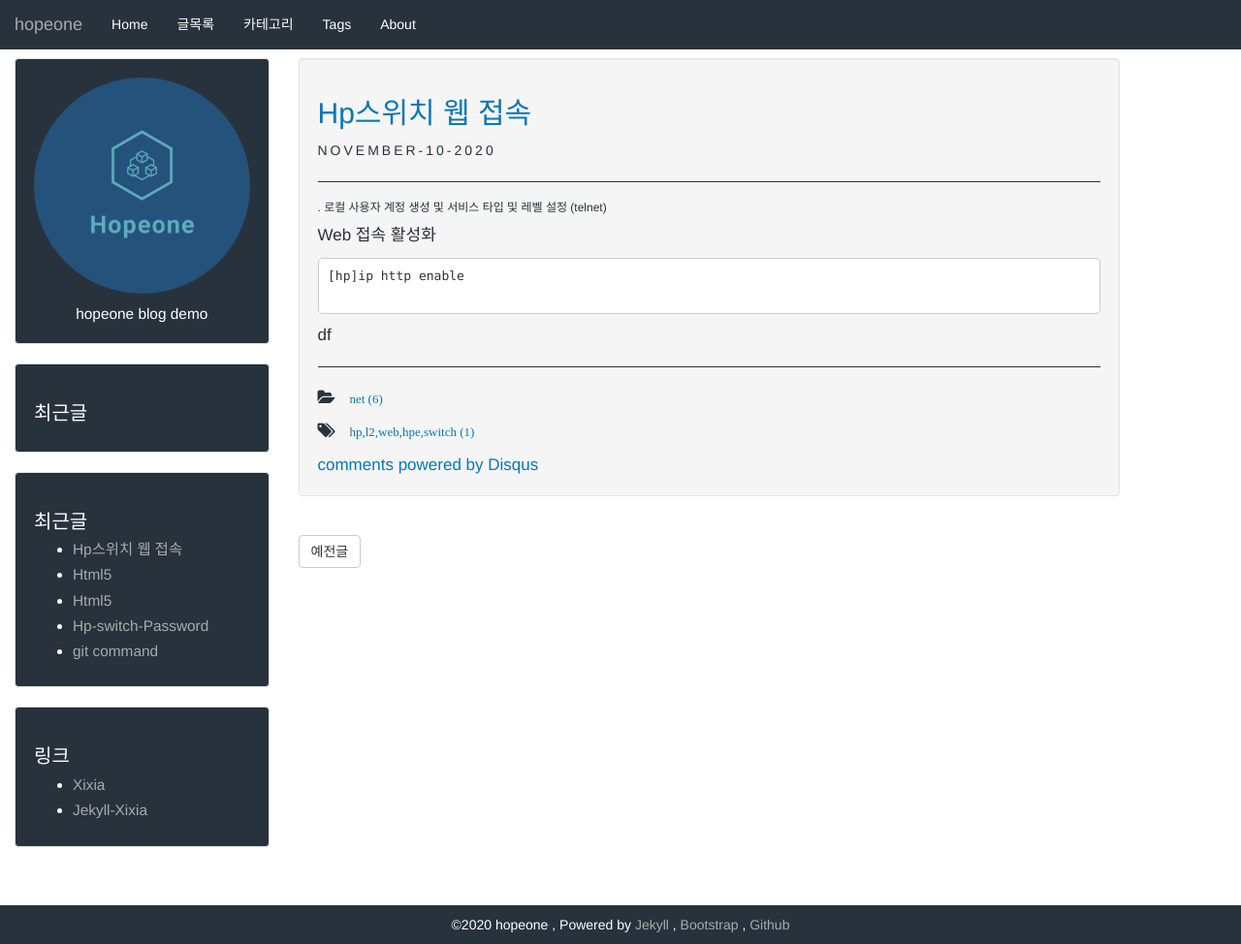
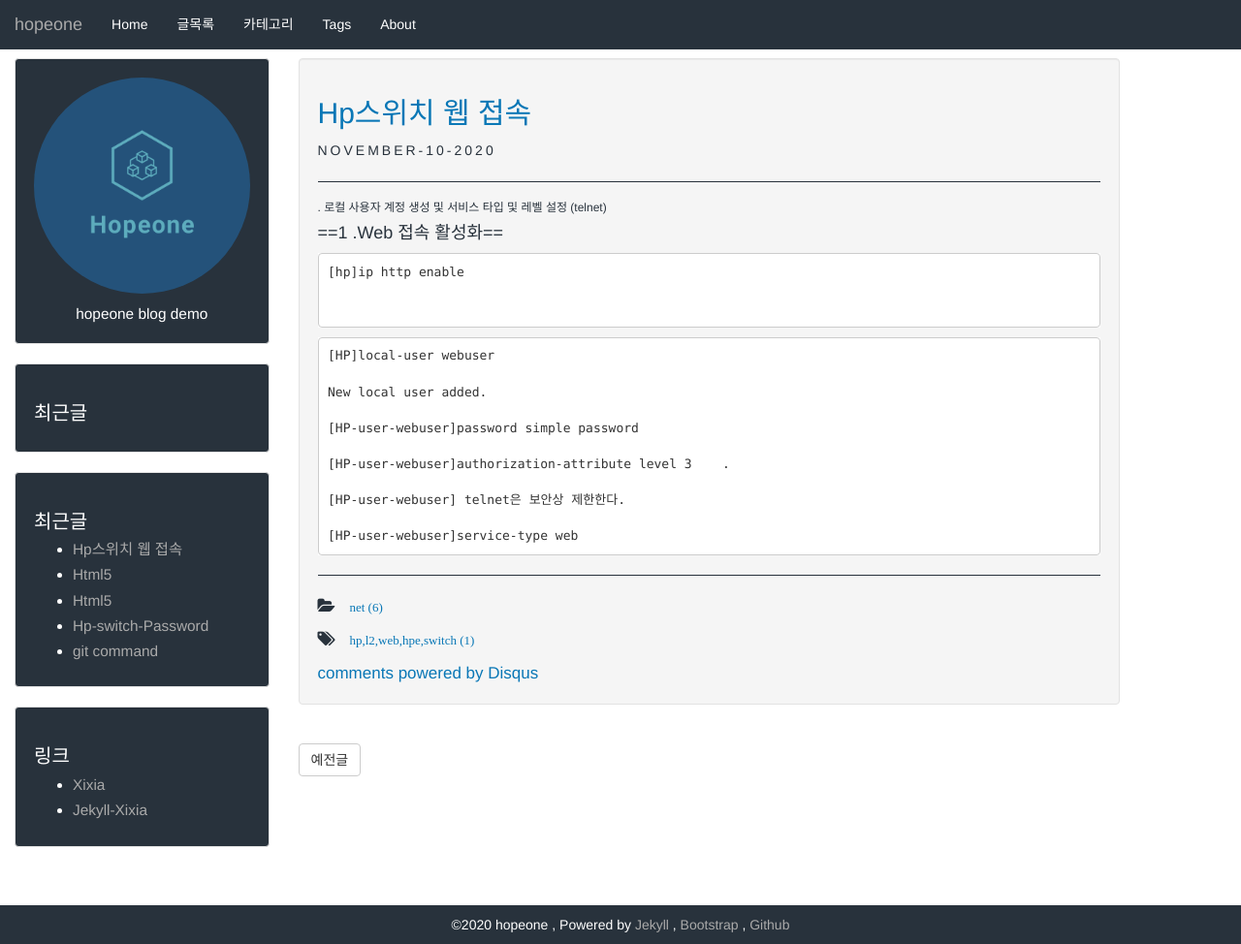
Before and after one commit to hopeone/blog, a Jekyll site: the page built from _posts/2020-11-10-hp-switch-per.md, in a window 1280 px wide and 974 px high. Shown: the whole window at 97% size. Built offline with Jekyll 4.4.1, drawn with Linux system fonts in a browser that asks for light colours; comment, search, counter and statistics services are not loaded.

Commit message:
hp switch web connect final

````diff
--- a/_posts/2020-11-10-hp-switch-per.md
+++ b/_posts/2020-11-10-hp-switch-per.md
@@ -10,10 +10,23 @@ comments: true
 
 ###### . 로컬 사용자 계정 생성 및 서비스 타입 및 레벨 설정 (telnet)
 
-Web 접속 활성화
+#### ==1 .Web 접속 활성화==
 ```
 [hp]ip http enable
 
+
 ```
 
- df
+```
+[HP]local-user webuser
+
+New local user added.
+
+[HP-user-webuser]password simple password
+
+[HP-user-webuser]authorization-attribute level 3    .
+
+[HP-user-webuser] telnet은 보안상 제한한다.
+
+[HP-user-webuser]service-type web
+```
````
